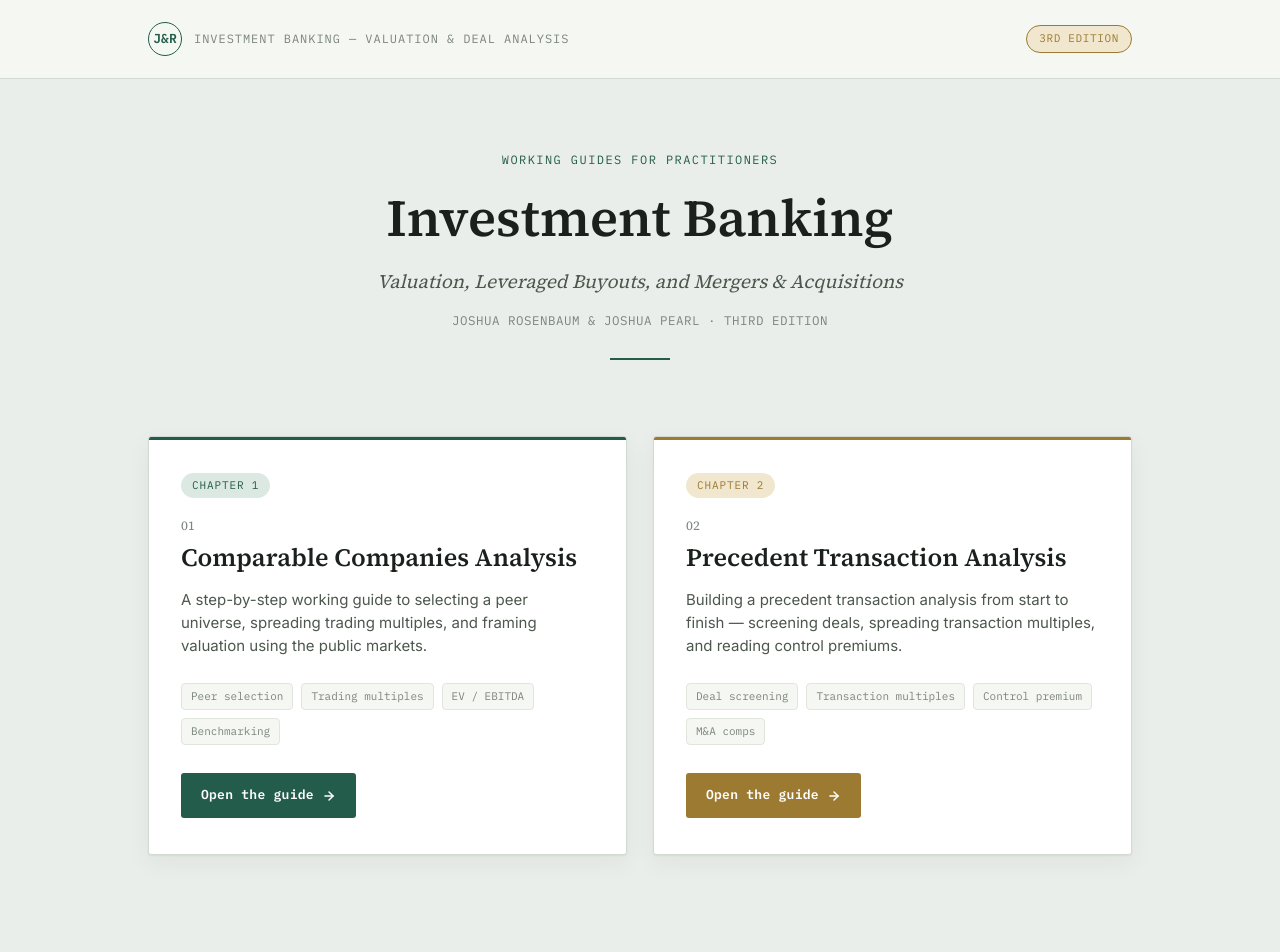
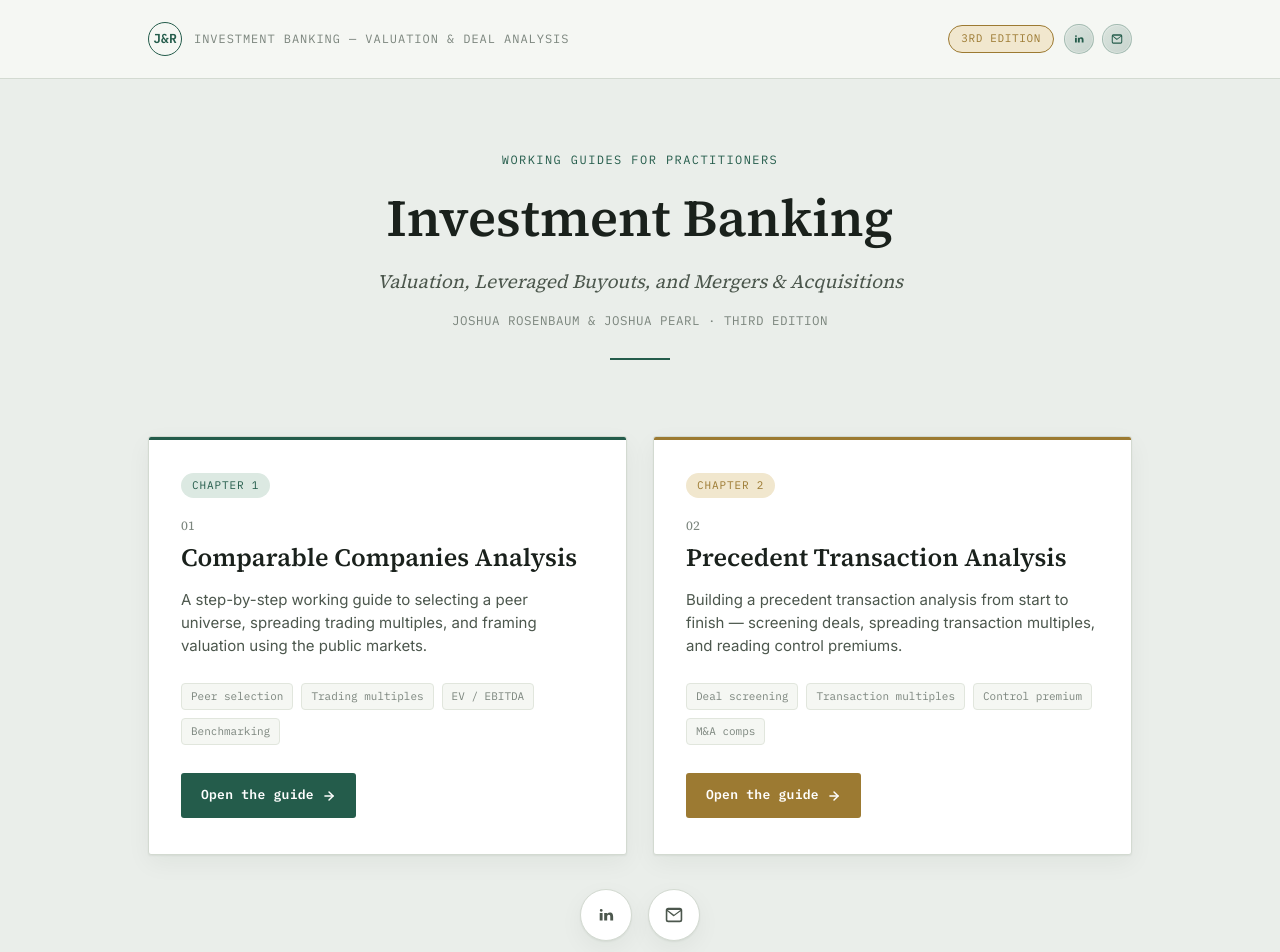
Before and after one commit to dhruv-37/J-R, a plain HTML site: page index.html in a window 1280 px wide. Shown: the top 952 px of the page. Drawn offline with Linux system fonts and the light colour scheme.

Commit message:
Added socials

```diff
--- a/index.html
+++ b/index.html
@@ -127,6 +127,46 @@
     border:1px solid var(--gold);
     border-radius: 999px;
     padding: 4px 12px;
+  }
+  .header-actions{
+    display:flex;
+    align-items:center;
+    gap:10px;
+  }
+  .header-socials{
+    display:flex;
+    align-items:center;
+    gap:8px;
+  }
+  .header-social-link{
+    width: 30px;
+    height: 30px;
+    display:inline-flex;
+    align-items:center;
+    justify-content:center;
+    border: 1px solid rgba(36, 92, 75, 0.26);
+    border-radius: 50%;
+    background: linear-gradient(135deg, rgba(36, 92, 75, 0.12), rgba(36, 92, 75, 0.22));
+    color: var(--accent);
+    transition: transform .15s ease, box-shadow .15s ease, background .15s ease;
+    box-shadow: inset 0 0 0 1px rgba(255,255,255,0.22);
+  }
+  .header-social-link:hover{
+    background: linear-gradient(135deg, rgba(156, 122, 50, 0.12), rgba(156, 122, 50, 0.2));
+    border-color: rgba(156, 122, 50, 0.34);
+    color: var(--gold);
+    transform: translateY(-1px);
+    box-shadow: 0 0 0 3px rgba(156, 122, 50, 0.08);
+  }
+  .header-social-link.gmail:hover{
+    background: linear-gradient(135deg, rgba(156, 122, 50, 0.12), rgba(156, 122, 50, 0.2));
+    border-color: rgba(156, 122, 50, 0.34);
+    color: var(--gold);
+  }
+  .header-social-link svg{
+    width: 14px;
+    height: 14px;
+    fill: currentColor;
   }
 
   main{
@@ -290,6 +330,42 @@
   .card .go:hover{ opacity: .88; }
   .card .go svg{ width:14px; height:14px; }
 
+  .socials{
+    display:flex;
+    justify-content:center;
+    gap:16px;
+    margin-top: 34px;
+  }
+  .social-link{
+    width: 52px;
+    height: 52px;
+    display:inline-flex;
+    align-items:center;
+    justify-content:center;
+    border: 1px solid var(--line);
+    background: var(--panel);
+    border-radius: 50%;
+    color: var(--ink-soft);
+    box-shadow: var(--shadow);
+    transition: transform .15s ease, border-color .15s ease, color .15s ease, background .15s ease;
+  }
+  .social-link:hover{
+    transform: translateY(-2px);
+    background: var(--accent-soft);
+    border-color: var(--accent);
+    color: var(--accent);
+  }
+  .social-link.gmail:hover{
+    background: var(--gold-soft);
+    border-color: var(--gold);
+    color: var(--gold);
+  }
+  .social-link svg{
+    width: 22px;
+    height: 22px;
+    fill: currentColor;
+  }
+
   footer{
     text-align:center;
     padding: 40px 28px 60px;
@@ -308,7 +384,21 @@
       <div class="brand-mark">J&amp;R</div>
       <div class="brand-text">Investment Banking — Valuation &amp; Deal Analysis</div>
     </div>
-    <div class="edition-pill">3rd Edition</div>
+    <div class="header-actions">
+      <div class="edition-pill">3rd Edition</div>
+      <div class="header-socials" aria-label="Social links">
+        <a class="header-social-link" href="https://www.linkedin.com/in/dhruv-kumar-a05b75292/" target="_blank" rel="noopener noreferrer" aria-label="LinkedIn profile">
+          <svg viewBox="0 0 24 24" aria-hidden="true">
+            <path d="M6.94 8.5A1.56 1.56 0 1 1 6.94 5.39a1.56 1.56 0 0 1 0 3.11ZM5.13 18.01h3.13V9.71H5.13v8.3Zm4.9-8.3h3.01v1.13h.04c.42-.8 1.44-1.64 2.96-1.64 3.17 0 3.75 2.08 3.75 4.78v4.03h-3.12v-3.77c0-1.13-.02-2.59-1.58-2.59-1.58 0-1.82 1.23-1.82 2.5v3.86H10.03V9.71Z"/>
+          </svg>
+        </a>
+        <a class="header-social-link gmail" href="mailto:dhruvkumar19072005@gmail.com" aria-label="Email">
+          <svg viewBox="0 0 24 24" aria-hidden="true">
+            <path d="M3 6.75A2.75 2.75 0 0 1 5.75 4h12.5A2.75 2.75 0 0 1 21 6.75v10.5A2.75 2.75 0 0 1 18.25 20H5.75A2.75 2.75 0 0 1 3 17.25V6.75Zm2.1-.25 6.9 5.18 6.9-5.18H5.1Zm14.15 1.38-7.05 5.3a1 1 0 0 1-1.2 0L4.75 7.88v9.37c0 .41.34.75.75.75h12.99c.41 0 .75-.34.75-.75V7.88Z"/>
+          </svg>
+        </a>
+      </div>
+    </div>
   </div>
 </header>
 
@@ -354,6 +444,19 @@
       </div>
     </a>
   </section>
+
+  <div class="socials" aria-label="Social media links">
+    <a class="social-link" href="https://www.linkedin.com/in/dhruv-kumar-a05b75292/" target="_blank" rel="noopener noreferrer" aria-label="Visit LinkedIn profile">
+      <svg viewBox="0 0 24 24" aria-hidden="true">
+        <path d="M6.94 8.5A1.56 1.56 0 1 1 6.94 5.39a1.56 1.56 0 0 1 0 3.11ZM5.13 18.01h3.13V9.71H5.13v8.3Zm4.9-8.3h3.01v1.13h.04c.42-.8 1.44-1.64 2.96-1.64 3.17 0 3.75 2.08 3.75 4.78v4.03h-3.12v-3.77c0-1.13-.02-2.59-1.58-2.59-1.58 0-1.82 1.23-1.82 2.5v3.86H10.03V9.71Z"/>
+      </svg>
+    </a>
+    <a class="social-link gmail" href="mailto:dhruvkumar19072005@gmail.com" aria-label="Email Dhruv Kumar">
+      <svg viewBox="0 0 24 24" aria-hidden="true">
+        <path d="M3 6.75A2.75 2.75 0 0 1 5.75 4h12.5A2.75 2.75 0 0 1 21 6.75v10.5A2.75 2.75 0 0 1 18.25 20H5.75A2.75 2.75 0 0 1 3 17.25V6.75Zm2.1-.25 6.9 5.18 6.9-5.18H5.1Zm14.15 1.38-7.05 5.3a1 1 0 0 1-1.2 0L4.75 7.88v9.37c0 .41.34.75.75.75h12.99c.41 0 .75-.34.75-.75V7.88Z"/>
+      </svg>
+    </a>
+  </div>
 </main>
 
 <footer>
```
